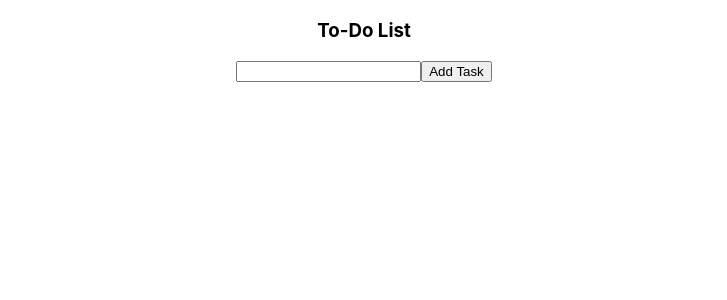
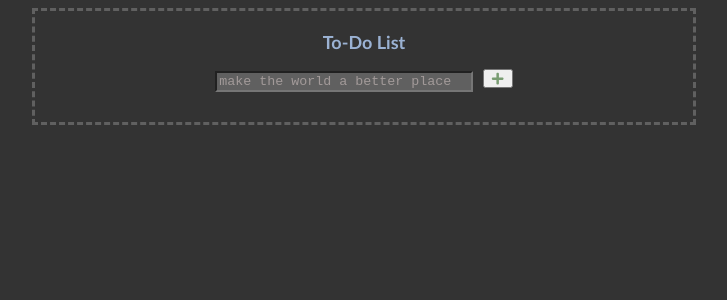
Before and after one commit to mkoelbel/react_todo_app, a React (Create React App) app: page / in a window 1280 px wide. Shown: the top 300 px of the page, without its empty margins (276-1003 px from the left). Built offline with nearby package versions, Linux system fonts and the light colour scheme.

Commit message:
add styling; replace button words with react icons

```diff
--- a/package.json
+++ b/package.json
@@ -8,6 +8,7 @@
     "@testing-library/user-event": "^13.5.0",
     "react": "^18.2.0",
     "react-dom": "^18.2.0",
+    "react-icons": "^5.0.1",
     "react-scripts": "5.0.1",
     "web-vitals": "^2.1.4"
   },
--- a/src/App.js
+++ b/src/App.js
@@ -24,7 +24,7 @@ function App() {
 
   return (
     <div className="App">
-      <h3>To-Do List</h3>
+      <header>To-Do List</header>
       <TodoList todos={todos} onEditTodo={editTodo} onDeleteTodo={deleteTodo}/>
       <TodoAdderForm onAddTodo={addTodo}/>
     </div>
--- a/src/components/TodoAdderForm.js
+++ b/src/components/TodoAdderForm.js
@@ -1,4 +1,5 @@
 import React, { useState } from 'react';
+import { FaPlus } from "react-icons/fa";
 
 function TodoAdderForm({ onAddTodo }) {
     const [todoText, setTodoText] = useState("");
@@ -15,8 +16,13 @@ function TodoAdderForm({ onAddTodo }) {
 
     return(
         <form onSubmit={handleSubmit}>
-            <input type="text" value={todoText} onChange={handleChange}/>
-            <button type="submit">Add Task</button>
+            <input
+                type="text"
+                value={todoText}
+                placeholder="make the world a better place"
+                onChange={handleChange}
+            />
+            <button type="submit"><FaPlus className="button add-icon"/></button>
         </form>
     );
 };
--- a/src/components/TodoItem.js
+++ b/src/components/TodoItem.js
@@ -1,4 +1,6 @@
 import React, { useState } from 'react';
+import { FaTimes } from 'react-icons/fa';
+import { IoMdReturnRight } from 'react-icons/io';
 import '../styles.css';
 
 function TodoItem ({ index, todo, onEdit, onDelete }) {
@@ -24,12 +26,12 @@ function TodoItem ({ index, todo, onEdit, onDelete }) {
             {isEditing ? (
                 <form onSubmit={handleSave}>
                     <input type="text" value={newTodo} onChange={handleChange}/>
-                    <button type="submit">Save</button>
+                    <button type="submit"><IoMdReturnRight className="button save-icon"/></button>
                 </form>
             ) : (
                 <li className="todo-item">
-                    <p className="todo-text" onClick={handleEdit}>{todo}</p>
-                    <button onClick={onDelete}>Delete</button>
+                    <div onClick={handleEdit} className="todo-text">{todo}</div>
+                    <button onClick={onDelete}><FaTimes className="button delete-icon"/></button>
                 </li>
             )}
         </div>
--- a/src/index.css
+++ b/src/index.css
@@ -1,13 +1,4 @@
 body {
-  margin: 0;
-  font-family: -apple-system, BlinkMacSystemFont, 'Segoe UI', 'Roboto', 'Oxygen',
-    'Ubuntu', 'Cantarell', 'Fira Sans', 'Droid Sans', 'Helvetica Neue',
-    sans-serif;
-  -webkit-font-smoothing: antialiased;
-  -moz-osx-font-smoothing: grayscale;
+  background-color: #333;
+  text-align: center;
 }
-
-code {
-  font-family: source-code-pro, Menlo, Monaco, Consolas, 'Courier New',
-    monospace;
-}
--- a/src/styles.css
+++ b/src/styles.css
@@ -1,23 +1,71 @@
-.App {
-  text-align: center;
+/* Colors */
+:root {
+  --custom-blue: #9bb2d3;
+  --custom-green: #799c72;
+  --custom-red: #b95a5a;
+  --custom-off-white: #d8d8d8;
+  --custom-dark-white: #a29a99;
+  --custom-medium-gray: #606060;
 }
 
-/* .App-header {
-  background-color: #282c34;
-  min-height: 100vh;
-  display: flex;
-  flex-direction: column;
-  align-items: center;
-  justify-content: center;
-  font-size: calc(10px + 2vmin);
-  color: white;
-} */
+.App {
+  border-style: dashed;
+  border-color: var(--custom-medium-gray);
+  margin-left: 300px;
+  margin-right: 300px;
+  padding-bottom: 30px;
+}
 
+header {
+  text-align: center;
+  color: var(--custom-blue);
+  font-family: 'Trebuchet MS', 'Lucida Sans Unicode', 'Lucida Grande', 'Lucida Sans', Arial, sans-serif;
+  font-weight: bold;
+  font-size: large;
+  padding-top: 20px;
+  padding-bottom: 0px;
+}
+
+/* Todo List */
 .todo-item {
   display: flex;
   align-items: center;
+  justify-content: center;
+  padding: 5px;
 }
 
 .todo-text {
-  flex: 1;
+  font-family: Arial, Helvetica, sans-serif;
+  color: var(--custom-off-white);
+  margin-right: 10px;
 }
+
+/* Input Text Boxes */
+input {
+  width: 250px;
+  background-color: var(--custom-medium-gray);
+  color: var(--custom-off-white);
+  font-family: 'Courier New', Courier, monospace;
+  margin-right: 10px;
+}
+
+input::placeholder {
+  color: var(--custom-dark-white);
+}
+
+/* Button Icons */
+.button {
+  display: flex;
+}
+
+.add-icon {
+  color: var(--custom-green);
+}
+
+.delete-icon {
+  color: var(--custom-red);
+}
+
+.save-icon {
+  color: var(--custom-green);
+}
```
Also changed, not shown: 1 other file (tests, documents, lock files or other folders).
